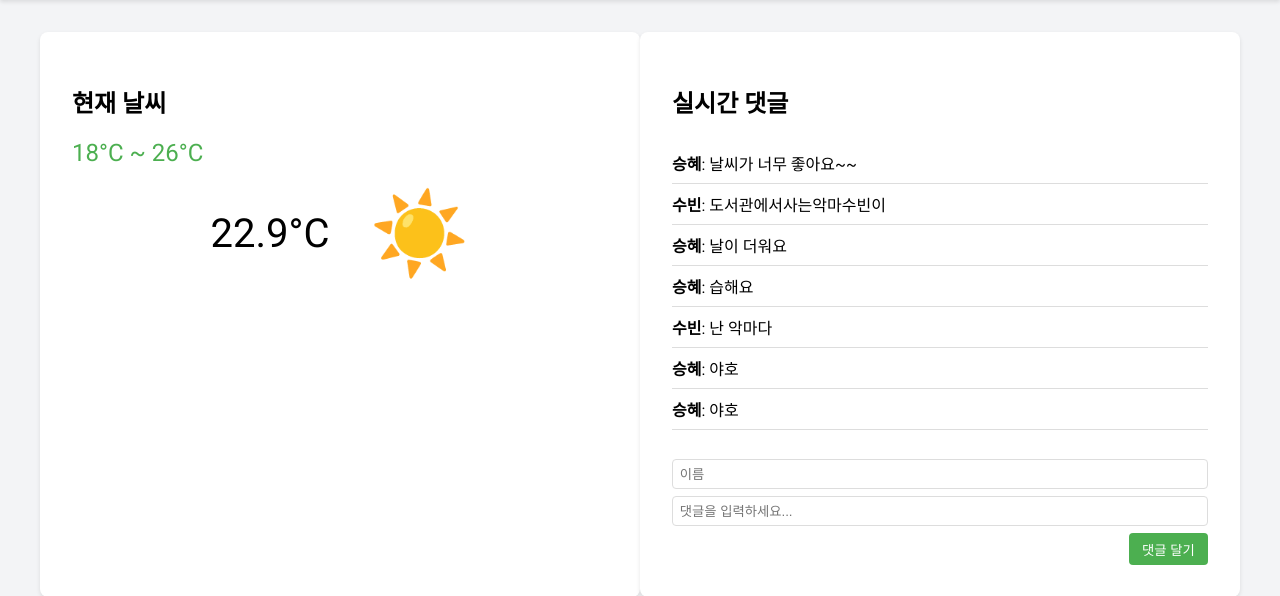
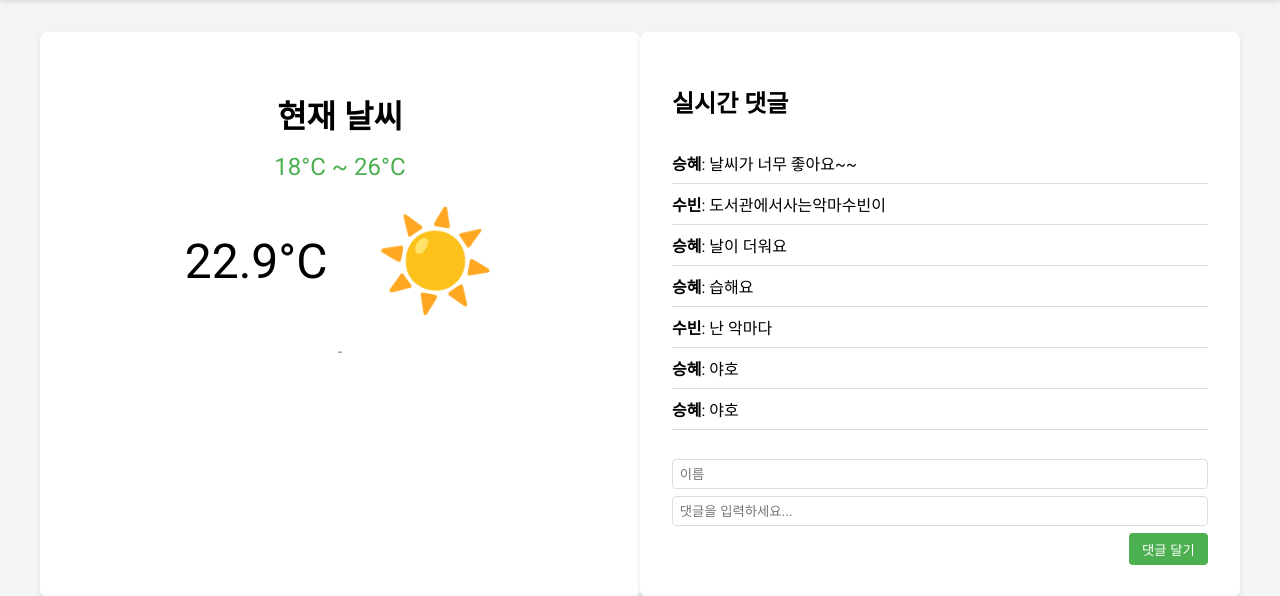
Before and after one commit to subin9292/HowsTheWeather, a FastAPI app: page / in a window 1280 px wide. Shown: the part 111-707 px from the top of the page. Run offline with FastAPI, Linux system fonts and the light colour scheme; some libraries are stand-ins or nearby versions.

Commit message:
add design

```diff
--- a/static/styles.css
+++ b/static/styles.css
@@ -80,6 +80,36 @@ main {
     padding: 2em;
     box-shadow: 0 2px 4px rgba(0, 0, 0, 0.1);
     width: 48%;
+    text-align: center;
+}
+
+.current-weather h1 {
+    font-size: 2em;
+    margin-bottom: 0.5em;
+}
+
+.temperature-range {
+    font-size: 1.5em;
+    color: #4CAF50;
+    margin-bottom: 1em;
+}
+
+.current-temp {
+    font-size: 3em;
+    margin: 0.5em 0;
+    display: flex;
+    align-items: center;
+    justify-content: center;
+}
+
+.current-temp .weather-icon {
+    font-size: 2em;
+    margin-left: 0.5em;
+}
+
+.current-weather .date-time {
+    font-size: 1em;
+    color: #888;
 }
 
 .live-comments {
@@ -138,24 +168,6 @@ main {
 
 #comment-form button:hover {
     background-color: #45a049;
-}
-
-.temperature-range {
-    font-size: 1.5em;
-    color: #4CAF50;
-}
-
-.current-temp {
-    font-size: 2.5em;
-    margin-top: 0.5em;
-    display: flex;
-    align-items: center;
-    justify-content: center;
-}
-
-.current-temp .weather-icon {
-    font-size: 2em;
-    margin-left: 0.5em;
 }
 
 .weather-map-container {
--- a/templates/index.html
+++ b/templates/index.html
@@ -7,24 +7,6 @@
     <link rel="stylesheet" href="/static/styles.css">
     <link href="https://fonts.googleapis.com/css2?family=Roboto:wght@400;700&display=swap" rel="stylesheet">
     <script src="http://code.jquery.com/jquery-1.7.min.js"></script>
-    <script>
-        $(document).ready(function(){
-            $.getJSON('http://api.openweathermap.org/data/2.5/weather?id=1835848&appid=a71cf8f55278a20a0840a3e6fcba9384&units=metric', function(data){
-                var minTemp = data.main.temp_min;
-                var maxTemp = data.main.temp_max;
-                var currentTemp = data.main.temp;
-                var now = new Date($.now());
-                var currentDate = now.getFullYear() + '/' + (now.getMonth() + 1 ) + '/' + now.getDate() + ' ' + now.getHours() + ':' + now.getMinutes();
-                var weatherIcon = data.weather[0].icon;
-
-                $('.low-temp').text(minTemp + '°C');
-                $('.high-temp').text(maxTemp + '°C');
-                $('#current-temp').text('현재 온도: ' + currentTemp + '°C');
-                $('#current-date').text(currentDate);
-                $('.weather-icon').html('<img src="https://openweathermap.org/img/w/' + weatherIcon + '.png" />');
-            });
-        });
-    </script>
 </head>
 <body>
     <header>
@@ -46,13 +28,13 @@
             <div class="current-weather">
                 <h1>현재 날씨</h1>
                 <div class="temperature-range">
-                    <span class="low-temp"></span> ~ <span class="high-temp"></span>
+                    <span class="low-temp" id="min-temp">-</span> ~ <span class="high-temp" id="max-temp">-</span>
                 </div>
                 <div class="current-temp">
-                    <span id="current-temp"></span>
-                    <span class="weather-icon"></span>
+                    <span id="current-temp">-</span>
+                    <span class="weather-icon" id="weather-icon">☀️</span>
                 </div>
-                <div id="current-date"></div>
+                <div class="date-time" id="date-time">-</div>
             </div>
             <div class="live-comments">
                 <h2>실시간 댓글</h2>
@@ -101,5 +83,23 @@
         </section>
     </main>
     <script src="/static/script.js"></script>
+    <script>
+        $(document).ready(function(){
+            $.getJSON('http://api.openweathermap.org/data/2.5/weather?id=1835848&appid=a71cf8f55278a20a0840a3e6fcba9384&units=metric', function(data){
+                var $minTemp = data.main.temp_min;
+                var $maxTemp = data.main.temp_max;
+                var $cTemp = data.main.temp;
+                var $now = new Date($.now());
+                var $cDate = $now.getFullYear() + '/' + ($now.getMonth() + 1 ) + '/' + $now.getDate() + ' ' + $now.getHours() + ':' + $now.getMinutes();
+                var $wIcon = data.weather[0].icon;
+
+                $('#min-temp').text($minTemp + '°C');
+                $('#max-temp').text($maxTemp + '°C');
+                $('#current-temp').text($cTemp + '°C');
+                $('#date-time').text($cDate);
+                $('#weather-icon').html('<img src="https://openweathermap.org/img/w/' + $wIcon + '.png" alt="weather icon" />');
+            });
+        });
+    </script>
 </body>
 </html>
```
Also changed, not shown: comments.db.
